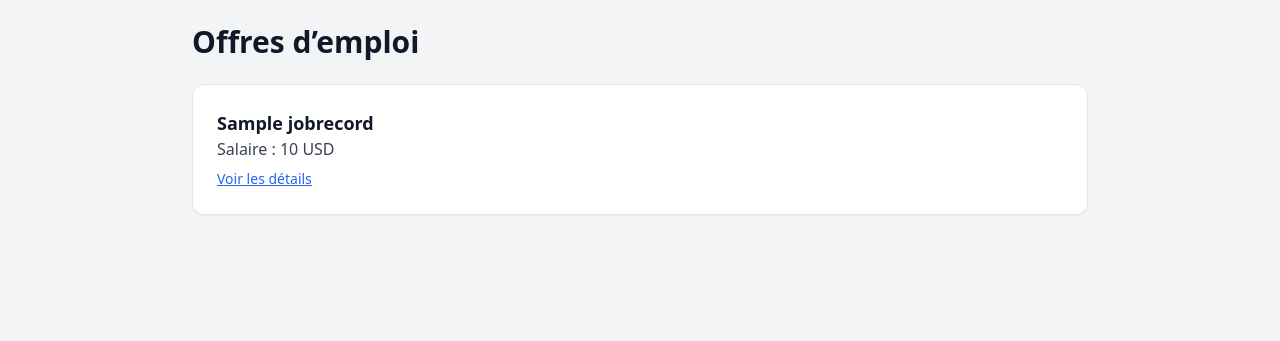
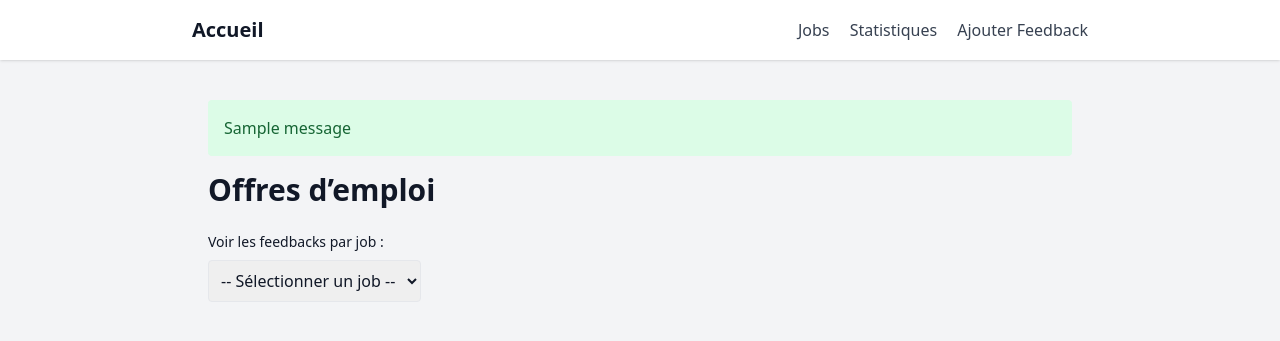
Before and after one commit to djabirati/django-TP, a Django app: page /jobs/ in a window 1280 px wide. Shown: the top 341 px of the page. Run offline with Django 5.2, Linux system fonts and the light colour scheme; tables that the repository leaves empty hold one stand-in row (values such as "Sample post"); one stand-in notice (Sample message) is shown; some libraries are stand-ins or nearby versions.

Commit message:
Amélioration des templates

```diff
--- a/feedback/templates/feedback/add_feedback.html
+++ b/feedback/templates/feedback/add_feedback.html
@@ -17,7 +17,7 @@
 
         <div>
             <label class="block text-sm font-medium text-gray-700 mb-1">Candidate ID</label>
-            <input type="number" name="author_name"
+            <input type="number" name="candidate"
                    class="w-full border border-gray-300 rounded-lg px-4 py-2 shadow-sm"
                    placeholder="ex: 4 (optionnel)">
         </div>
--- a/feedback/templates/feedback/base.html
+++ b/feedback/templates/feedback/base.html
@@ -6,8 +6,28 @@
     <script src="https://cdn.tailwindcss.com"></script>
     {% block head %}{% endblock %}
 </head>
-<body class="bg-gray-100 text-gray-900 p-6">
-    <div class="max-w-4xl mx-auto">
+<body class="bg-gray-100 text-gray-900">
+    <!-- NAVBAR -->
+    <nav class="bg-white shadow p-4 mb-6">
+        <div class="max-w-4xl mx-auto flex justify-between items-center">
+            <a href="{% url 'job_list' %}" class="font-bold text-xl">Accueil</a>
+            <div class="space-x-4">
+                <a href="{% url 'job_list' %}" class="text-gray-700 hover:text-black">Jobs</a>
+                <a href="{% url 'job-stats' %}" class="text-gray-700 hover:text-black">Statistiques</a>
+                <a href="{% url 'add_feedback' %}" class="text-gray-700 hover:text-black">Ajouter Feedback</a>
+            </div>
+        </div>
+    </nav>
+
+    <div class="max-w-4xl mx-auto p-4">
+        {% if messages %}
+            {% for message in messages %}
+                <div class="mb-4 p-4 rounded bg-green-100 text-green-800">
+                    {{ message }}
+                </div>
+            {% endfor %}
+        {% endif %}
+
         {% block content %}{% endblock %}
     </div>
 </body>
--- a/feedback/templates/feedback/feedback_list.html
+++ b/feedback/templates/feedback/feedback_list.html
@@ -31,7 +31,7 @@
                 <div class="bg-white p-4 rounded-xl shadow-sm border">
                     <div class="flex justify-between items-center">
                         <p class="text-lg font-semibold">
-                            {{ feedback.author_name.name|default:"Anonyme" }}
+                            {{ feedback.candidate.name|default:"Anonyme" }}
                         </p>
                         <span class="text-sm bg-gray-200 px-3 py-1 rounded-full">
                             {{ feedback.rating }} ⭐
--- a/feedback/views.py
+++ b/feedback/views.py
@@ -27,14 +27,14 @@ def feedback_list(request, job_id):
 def add_feedback(request):
     if request.method == 'POST':
         job_id = request.POST.get('job')
-        author_id = request.POST.get('author_name')
+        candidate_id = request.POST.get('candidate')
         comment = request.POST.get('comment')
         rating = int(request.POST.get('rating', 0))
 
         if 1 <= rating <= 5:
             Feedback.objects.create(
                 job_id=job_id,
-                author_name_id=author_id,
+                candidate_id=candidate_id if candidate_id else None,
                 comment=comment,
                 rating=rating
             )
--- a/job/templates/job/job_list.html
+++ b/job/templates/job/job_list.html
@@ -4,6 +4,18 @@
 
 {% block content %}
     <h1 class="text-3xl font-semibold mb-6">Offres d’emploi</h1>
+
+    <form id="job-select-form" method="get" class="mb-6">
+        <label for="job-select" class="block mb-2 text-sm font-medium">Voir les feedbacks par job :</label>
+        <select name="job_title" id="job-select" class="border p-2 rounded" onchange="this.form.submit()">
+            <option value="">-- Sélectionner un job --</option>
+            {% for title in all_titles %}
+                <option value="{{ title }}" {% if title == selected_title %}selected{% endif %}>
+                    {{ title }}
+                </option>
+            {% endfor %}
+        </select>
+    </form>
 
     {% if jobs %}
         <ul class="space-y-4">
@@ -12,13 +24,13 @@
                     <p class="text-lg font-semibold">{{ job.job_title }}</p>
                     <p class="text-gray-700">Salaire : {{ job.salary_in_usd }} USD</p>
                     <a href="{% url 'job_detail' job.id %}"
-                       class="inline-block mt-2 text-sm text-blue-600 underline hover:text-blue-800">
+                        class="inline-block mt-4 bg-black text-white px-6 py-2 rounded-lg text-sm hover:bg-gray-800 transition">
                         Voir les détails
                     </a>
                 </li>
             {% endfor %}
         </ul>
-    {% else %}
-        <p>Aucune offre disponible.</p>
+    {% elif selected_title %}
+        <p>Aucune offre pour le poste sélectionné.</p>
     {% endif %}
 {% endblock %}
--- a/job/views.py
+++ b/job/views.py
@@ -22,8 +22,19 @@ def stats_view(request):
     return render(request, 'job/stats.html', context)
 
 def job_list(request):
-    jobs = JobRecord.objects.all()
-    return render(request, 'job/job_list.html', {'jobs': jobs})
+    selected_title = request.GET.get('job_title')
+    if selected_title:
+        jobs = JobRecord.objects.filter(job_title=selected_title)
+    else:
+        jobs = []  # Vide si rien sélectionné
+
+    all_titles = JobRecord.objects.values_list('job_title', flat=True).distinct()
+
+    return render(request, 'job/job_list.html', {
+        'jobs': jobs,
+        'all_titles': all_titles,
+        'selected_title': selected_title
+    })
 
 def job_detail(request, job_id):
     job = get_object_or_404(JobRecord, id=job_id)
```
Also changed, not shown: feedback/._views.py (deleted).
